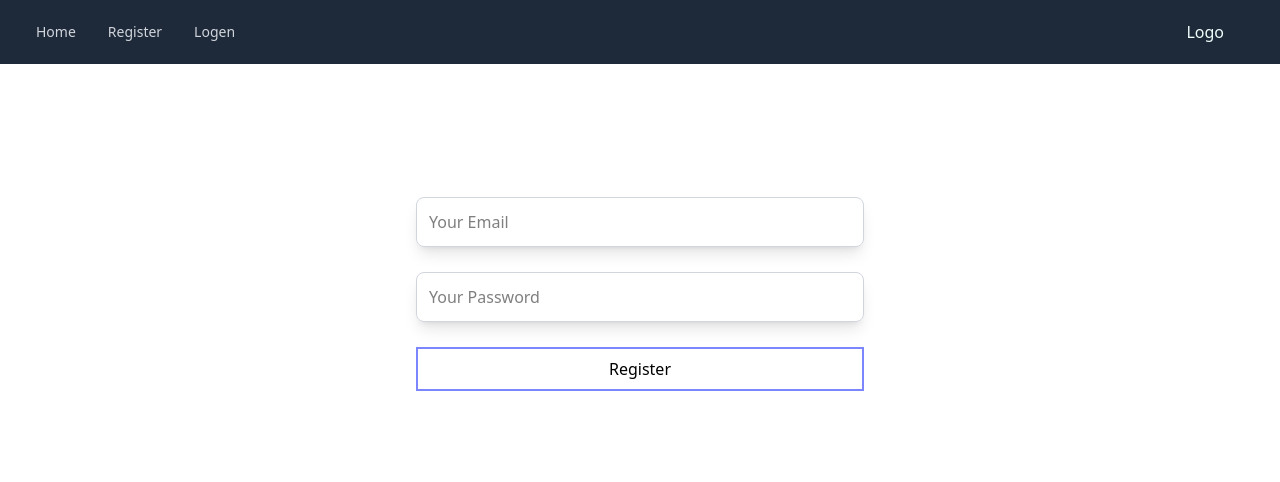
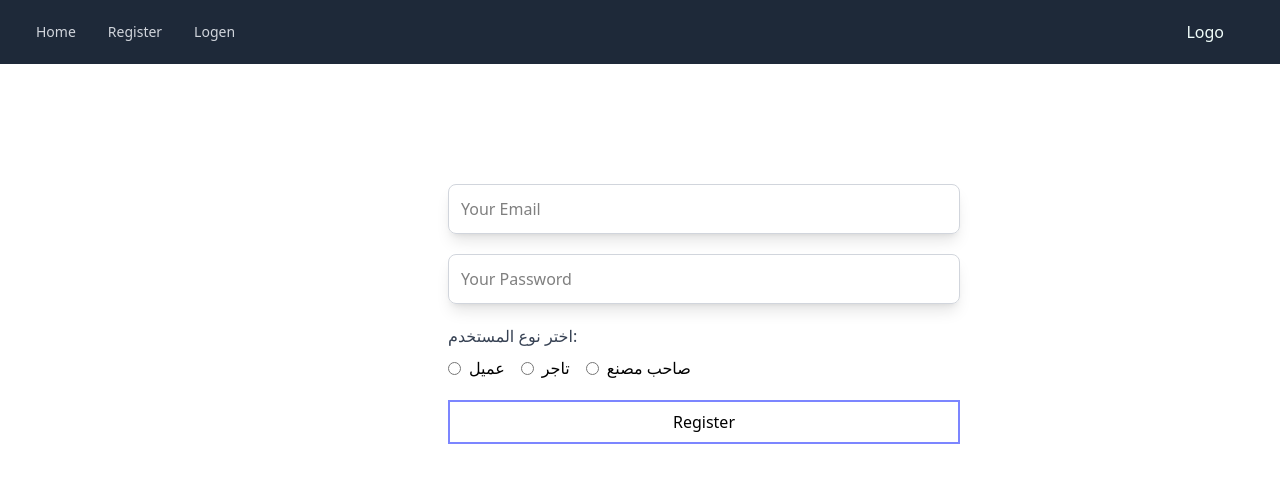
Before and after one commit to mohmaed-mahmoud23/FactouryProgect, a React (Vite) app: page /Logen in a window 1280 px wide. Shown: the top 482 px of the page. Built offline with nearby package versions, Linux system fonts and the light colour scheme.

Commit message:
ResponsevLohenAndRegster

```diff
--- a/src/Validation/index.tsx
+++ b/src/Validation/index.tsx
@@ -26,5 +26,10 @@ export const Loginscema = yup
       .string()
       .required("email is requaierd")
       .matches(/^[^@ ]+@[^@ ]+\.[^@ .]{2,}$/, "email not valid"),
+
+    userType: yup
+      .mixed<"عميل" | "تاجر" | "صاحب مصنع">()
+      .oneOf(["عميل", "تاجر", "صاحب مصنع"],)
+      .required("من فضلك اختر نوع المستخدم"),
   })
   .required();
--- a/src/components/Logen.tsx
+++ b/src/components/Logen.tsx
@@ -6,6 +6,7 @@ import { yupResolver } from "@hookform/resolvers/yup";
 interface IFormInput {
   email: string;
   password: string;
+  userType: "عميل" | "تاجر" | "صاحب مصنع";
 }
 
 const Logen = () => {
@@ -16,34 +17,83 @@ const Logen = () => {
   } = useForm<IFormInput>({
     resolver: yupResolver(Loginscema),
   });
-  const onSubmit: SubmitHandler<IFormInput> = (data) => console.log(data);
   console.log(errors);
+
+  const onSubmit: SubmitHandler<IFormInput> = (data) => {
+    console.log(data);
+  };
+
   return (
     <form
       onSubmit={handleSubmit(onSubmit)}
-      className=" justify-center items-center h-[220px]  gap- my-auto grid mt-30 "
+      className="w-[90%] max-w-[400px] mx-auto grid gap-5 mt-30 px-2"
     >
       <div>
         <input
           placeholder="Your Email"
-          {...register("email", { required: true, minLength: 5 })}
-          className="border-[1px] border-gray-300 shadow-lg focus:border-indigo-600 focus:outline-none focus:ring-1 focus:ring-indigo-600 rounded-lg px-3 py-3 text-md w-md bg-transparent"
+          {...register("email")}
+          className="w-full border border-gray-300 shadow-lg focus:border-indigo-600 focus:outline-none focus:ring-1 focus:ring-indigo-600 rounded-lg px-3 py-3 text-md bg-transparent xl:w-lg "
         />
         {errors?.email && (
           <p className="text-red-500">{errors.email.message}</p>
         )}
       </div>
+
       <div>
         <input
           placeholder="Your Password"
-          {...register("password", { required: true, minLength: 5 })}
-          className="border-[1px] border-gray-300 shadow-lg focus:border-indigo-600 focus:outline-none focus:ring-1 focus:ring-indigo-600 rounded-lg px-3 py-3 text-md w-md bg-transparent"
+          type="password"
+          {...register("password")}
+          className="w-full border border-gray-300 shadow-lg focus:border-indigo-600 focus:outline-none focus:ring-1 focus:ring-indigo-600 rounded-lg px-3 py-3 text-md bg-transparent xl:w-lg "
         />
         {errors?.password && (
           <p className="text-red-500">{errors.password.message}</p>
         )}
       </div>
-      <button className="border-2 outline-none w-md px-2 py-2    border-indigo-400 hover:text-white bg-transparent text-black hover:border-transparent hover:bg-gray-800 dark:text-gray-800 dark:hover:text-white">
+
+      <div className="flex flex-col gap-2">
+        <label className="text-gray-700 font-medium">اختر نوع المستخدم:</label>
+        <div className="flex flex-col sm:flex-row gap-4  xl:w-lg ">
+          <label className="flex items-center gap-2">
+            <input
+              type="radio"
+              value="عميل"
+              {...register("userType", {
+                required: "من فضلك اختر نوع المستخدم",
+              })}
+            />
+            عميل
+          </label>
+          <label className="flex items-center gap-2">
+            <input
+              type="radio"
+              value="تاجر"
+              {...register("userType", {
+                required: "من فضلك اختر نوع المستخدم",
+              })}
+            />
+            تاجر
+          </label>
+          <label className="flex items-center gap-2">
+            <input
+              type="radio"
+              value="صاحب مصنع"
+              {...register("userType", {
+                required: "من فضلك اختر نوع المستخدم",
+              })}
+            />
+            صاحب مصنع
+          </label>
+        </div>
+        {errors.userType && (
+          <p className="text-red-500">{errors.userType.message}</p>
+        )}
+      </div>
+
+      <button
+        type="submit"
+        className="w-full border-2 px-2 py-2 border-indigo-400 hover:text-white bg-transparent text-black hover:border-transparent hover:bg-gray-800 dark:text-gray-800 dark:hover:text-white"
+      >
         Register
       </button>
     </form>
--- a/src/components/Regester.tsx
+++ b/src/components/Regester.tsx
@@ -20,47 +20,47 @@ const Regester = () => {
   const onSubmit: SubmitHandler<IFormInput> = (data) => console.log(data);
   console.log(errors);
   return (
-
     <form
       onSubmit={handleSubmit(onSubmit)}
-       className=" justify-center items-center h-[350px]  gap-5 mx-15 my-auto grid mt-20 "
+      className="w-[90%] max-w-[400px] mx-auto grid gap-5 mt-30 px-2"
     >
       <div>
         <input
           placeholder="Your First Name"
-           className="border-[1px] border-gray-300 shadow-lg focus:border-indigo-600 focus:outline-none focus:ring-1 focus:ring-indigo-600 rounded-lg px-3 py-3 text-md w-md bg-transparent "
           {...register("firstName", { required: true, minLength: 5 })}
-           id="s"
+          className="w-full border border-gray-300 shadow-lg focus:border-indigo-600 focus:outline-none focus:ring-1 focus:ring-indigo-600 rounded-lg px-3 py-3 text-md bg-transparent   "
         />
         {errors?.firstName && (
           <p className="text-red-500">{errors.firstName.message}</p>
         )}
       </div>
+
       <div>
         <input
           placeholder="Your Email"
           {...register("email", { required: true, minLength: 5 })}
-           className="border-[1px] border-gray-300 shadow-lg focus:border-indigo-600 focus:outline-none focus:ring-1 focus:ring-indigo-600 rounded-lg px-3 py-3 text-md w-md bg-transparent"
+          className="w-full border border-gray-300 shadow-lg focus:border-indigo-600 focus:outline-none focus:ring-1 focus:ring-indigo-600 rounded-lg px-3 py-3 text-md bg-transparent"
         />
         {errors?.email && (
           <p className="text-red-500">{errors.email.message}</p>
         )}
       </div>
+
       <div>
         <input
           placeholder="Your Password"
           {...register("password", { required: true, minLength: 5 })}
-           className="border-[1px] border-gray-300 shadow-lg focus:border-indigo-600 focus:outline-none focus:ring-1 focus:ring-indigo-600 rounded-lg px-3 py-3 text-md w-md bg-transparent"
+          className="w-full border border-gray-300 shadow-lg focus:border-indigo-600 focus:outline-none focus:ring-1 focus:ring-indigo-600 rounded-lg px-3 py-3 text-md bg-transparent xl:w-lg "
         />
         {errors?.password && (
           <p className="text-red-500">{errors.password.message}</p>
         )}
       </div>
-       <button className="border-2 outline-none w-md px-2 py-2    border-indigo-400 hover:text-white bg-transparent text-black hover:border-transparent hover:bg-gray-800 dark:text-gray-800 dark:hover:text-white">
+
+      <button className="w-full border-2 px-2 py-2 border-indigo-400 hover:text-white bg-transparent text-black hover:border-transparent hover:bg-gray-800 dark:text-gray-800 dark:hover:text-white xl:w-lg ">
         Register
       </button>
     </form>
-
   );
 };
 
```
Lines whose indentation alone changed are shown as unchanged.
